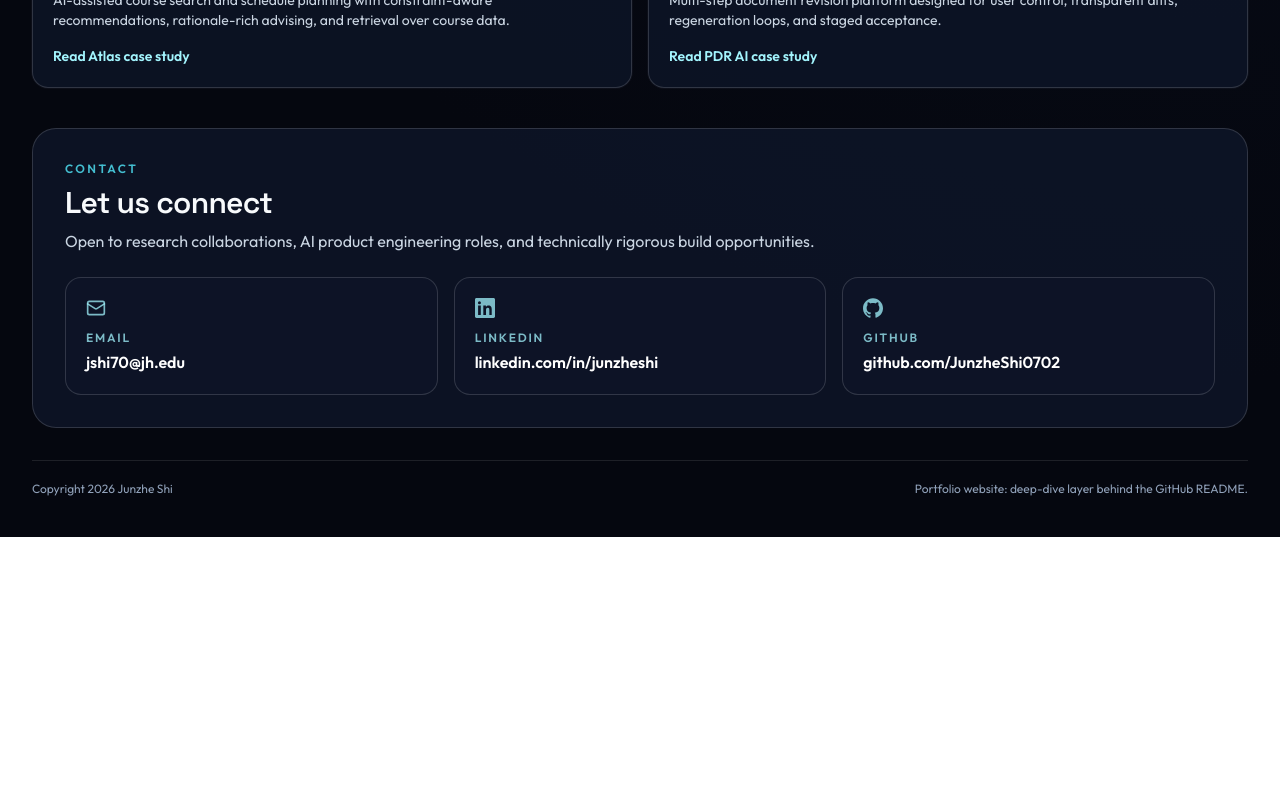
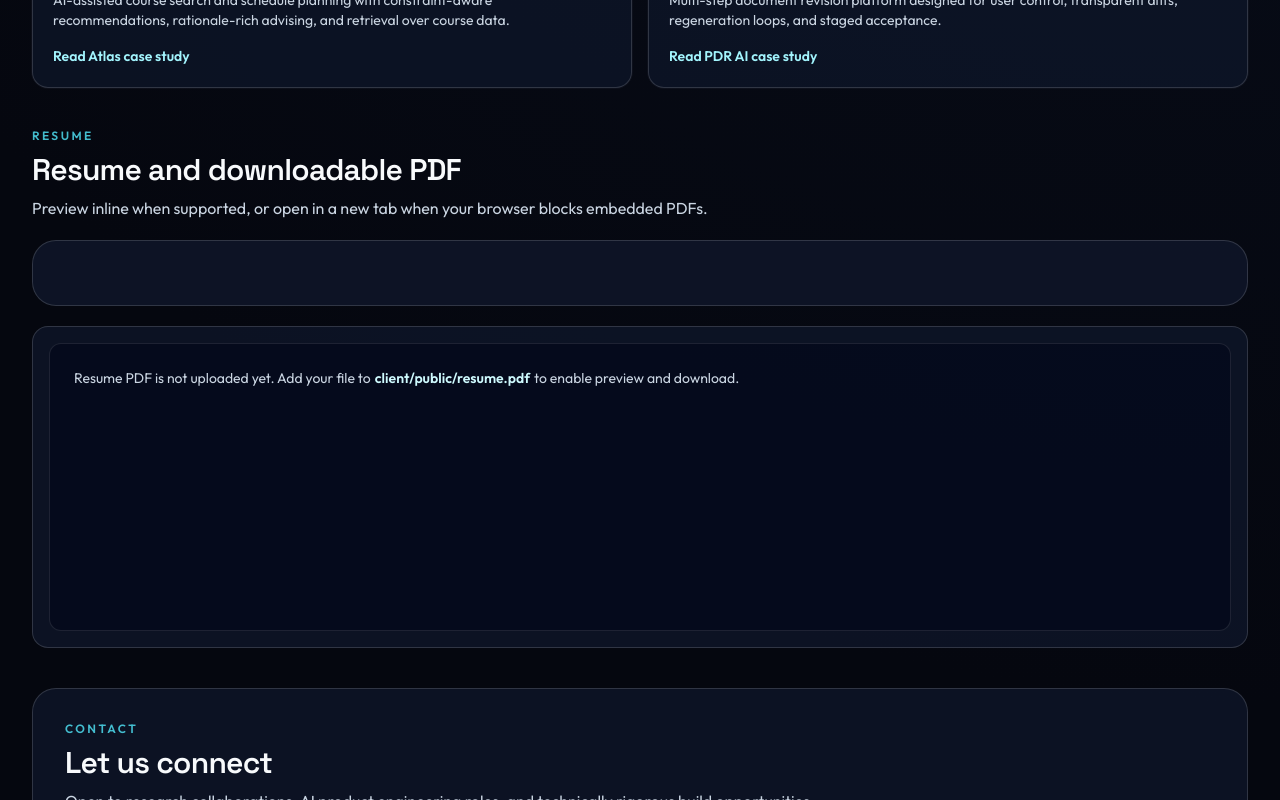
Before and after one commit to JunzheShi0702/personal-website, a React (Vite) app in the folder client/: page / in a window 1280 px wide. Shown: the part 1040-1840 px from the top of the page. Before the commit the page ends 1577 px from the top, so only its background shows below. Built offline with nearby package versions, Linux system fonts and the light colour scheme; no server answers.

Commit message:
Move resume into homepage and route resume links to anchor

```diff
--- a/client/src/app/router.tsx
+++ b/client/src/app/router.tsx
@@ -6,7 +6,6 @@ import { HomePage } from '../pages/HomePage'
 import { PdrCaseStudyPage } from '../pages/PdrCaseStudyPage'
 import { PublicationsPage } from '../pages/PublicationsPage'
 import { ResearchPage } from '../pages/ResearchPage'
-import { ResumePage } from '../pages/ResumePage'
 
 export const appRouter = createBrowserRouter([
   {
@@ -18,7 +17,7 @@ export const appRouter = createBrowserRouter([
       { path: 'projects/pdr-ai', element: <PdrCaseStudyPage /> },
       { path: 'research', element: <ResearchPage /> },
       { path: 'publications', element: <PublicationsPage /> },
-      { path: 'resume', element: <ResumePage /> },
+      { path: 'resume', element: <Navigate to='/#resume' replace /> },
       { path: 'contact', element: <Navigate to='/#contact' replace /> },
       { path: 'ask-junzhe', element: <AskJunzhePage /> },
     ],
--- a/client/src/components/layout/Header.tsx
+++ b/client/src/components/layout/Header.tsx
@@ -5,7 +5,7 @@ const navItems = [
   { label: 'Projects', to: '/projects/atlas' },
   { label: 'Research', to: '/research' },
   { label: 'Publications', to: '/publications' },
-  { label: 'Resume', to: '/resume' },
+  { label: 'Resume', to: '/#resume' },
 ]
 
 export function Header() {
--- a/client/src/components/layout/SiteLayout.tsx
+++ b/client/src/components/layout/SiteLayout.tsx
@@ -7,6 +7,15 @@ export function SiteLayout() {
   const location = useLocation()
 
   useEffect(() => {
+    if (location.hash) {
+      const targetId = location.hash.slice(1)
+      const target = document.getElementById(targetId)
+      if (target) {
+        target.scrollIntoView({ block: 'start', behavior: 'auto' })
+        return
+      }
+    }
+
     // Keep a small offset so route transitions feel less cramped under the sticky header.
     window.scrollTo({ top: 16, left: 0, behavior: 'auto' })
   }, [location.pathname, location.search, location.hash])
--- a/client/src/pages/HomePage.tsx
+++ b/client/src/pages/HomePage.tsx
@@ -1,3 +1,4 @@
+import { useEffect, useState } from 'react'
 import { Link } from 'react-router-dom'
 import { motion } from 'framer-motion'
 import { Mail } from 'lucide-react'
@@ -5,6 +6,8 @@ import { BentoCard } from '../components/ui/BentoCard'
 import { SectionTitle } from '../components/ui/SectionTitle'
 import { homepagePathways } from '../content/siteContent'
 import universityShield from '../assets/university.shield.rgb.white.svg'
+
+const resumePath = '/resume.pdf'
 
 function LinkedInIcon({ className }: { className?: string }) {
   return (
@@ -32,6 +35,26 @@ const stagger = {
 }
 
 export function HomePage() {
+  const [resumeAvailable, setResumeAvailable] = useState<boolean | null>(null)
+
+  useEffect(() => {
+    let isMounted = true
+
+    fetch(resumePath, { method: 'HEAD' })
+      .then((response) => {
+        if (!isMounted) return
+        setResumeAvailable(response.ok)
+      })
+      .catch(() => {
+        if (!isMounted) return
+        setResumeAvailable(false)
+      })
+
+    return () => {
+      isMounted = false
+    }
+  }, [])
+
   return (
     <div className="space-y-10">
       <section className="relative px-2 py-6 md:py-10">
@@ -161,6 +184,72 @@ export function HomePage() {
         </BentoCard>
       </section>
 
+      <section id="resume" className="space-y-5 scroll-mt-24">
+        <SectionTitle
+          eyebrow="Resume"
+          title="Resume and downloadable PDF"
+          subtitle="Preview inline when supported, or open in a new tab when your browser blocks embedded PDFs."
+        />
+
+        <section className="rounded-3xl border border-white/15 bg-slate-900/80 p-6 md:p-8">
+          {resumeAvailable ? (
+            <a
+              href={resumePath}
+              download
+              className="inline-flex rounded-full bg-cyan-300 px-4 py-2 text-sm font-semibold text-slate-950 hover:bg-cyan-200"
+            >
+              Download Resume PDF
+            </a>
+          ) : null}
+        </section>
+
+        <section className="rounded-2xl border border-white/15 bg-slate-900/75 p-3 md:p-4">
+          {resumeAvailable === null ? (
+            <div className="h-[36vh] rounded-xl border border-white/10 bg-slate-950/55 p-6 text-sm text-slate-300">
+              Checking resume file...
+            </div>
+          ) : resumeAvailable ? (
+            <div className="space-y-3">
+              <div className="flex flex-wrap items-center gap-3">
+                <a
+                  href={resumePath}
+                  target="_blank"
+                  rel="noreferrer"
+                  className="inline-flex rounded-full border border-white/20 px-3 py-1.5 text-xs font-semibold text-cyan-100 transition hover:border-cyan-200/60 hover:text-cyan-50"
+                >
+                  Open In New Tab
+                </a>
+              </div>
+              <object
+                aria-label="Junzhe Shi Resume"
+                data={`${resumePath}#toolbar=1&navpanes=0`}
+                type="application/pdf"
+                className="h-[78vh] w-full rounded-xl border border-white/10 bg-slate-950/55"
+              >
+                <div className="h-[36vh] rounded-xl border border-white/10 bg-slate-950/55 p-6 text-sm text-slate-300">
+                  Your browser cannot preview this PDF inline. Use
+                  <a
+                    href={resumePath}
+                    target="_blank"
+                    rel="noreferrer"
+                    className="mx-1 font-semibold text-cyan-100 underline decoration-cyan-200/70 underline-offset-2"
+                  >
+                    Open In New Tab
+                  </a>
+                  or the download button above.
+                </div>
+              </object>
+            </div>
+          ) : (
+            <div className="h-[36vh] rounded-xl border border-white/10 bg-slate-950/55 p-6 text-sm text-slate-300">
+              Resume PDF is not uploaded yet. Add your file to
+              <span className="mx-1 font-semibold text-cyan-100">client/public/resume.pdf</span>
+              to enable preview and download.
+            </div>
+          )}
+        </section>
+      </section>
+
       <section id="contact" className="rounded-3xl border border-white/15 bg-slate-900/75 p-6 md:p-8">
         <SectionTitle
           eyebrow="Contact"
```
